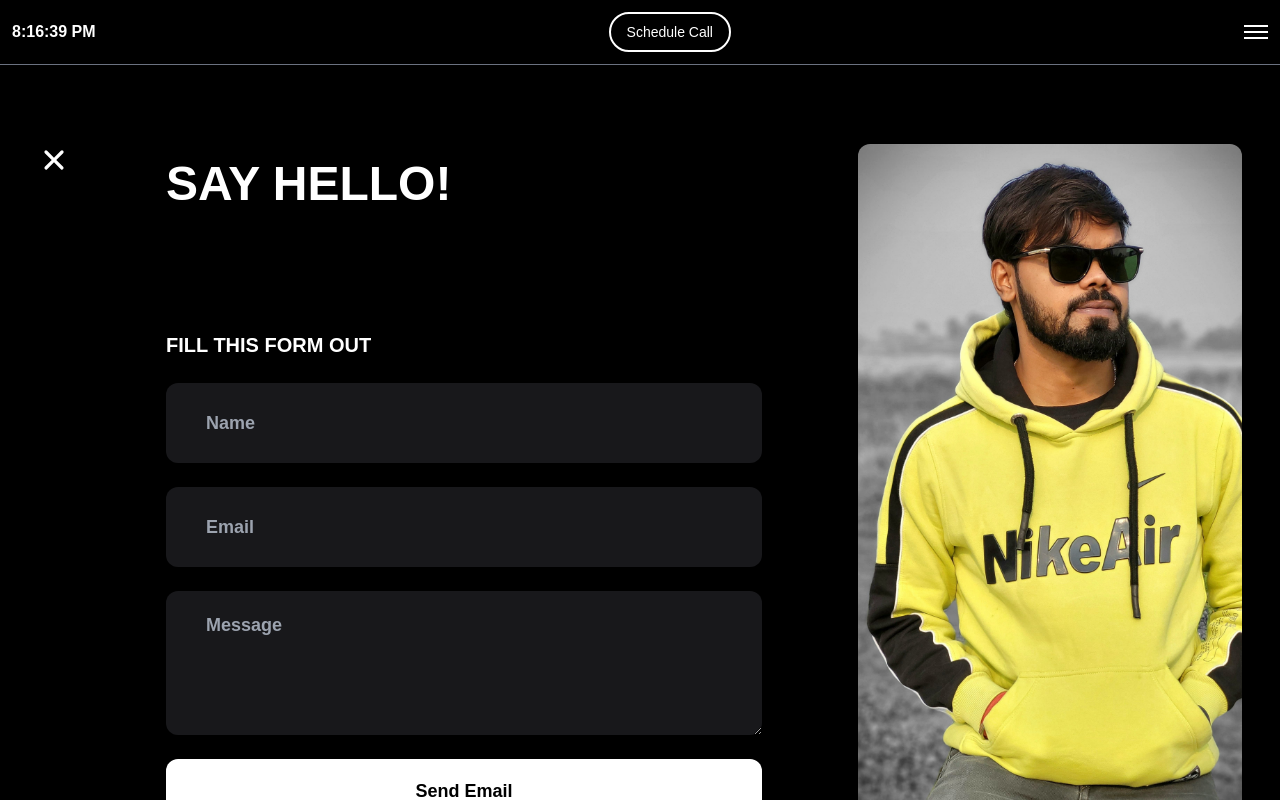
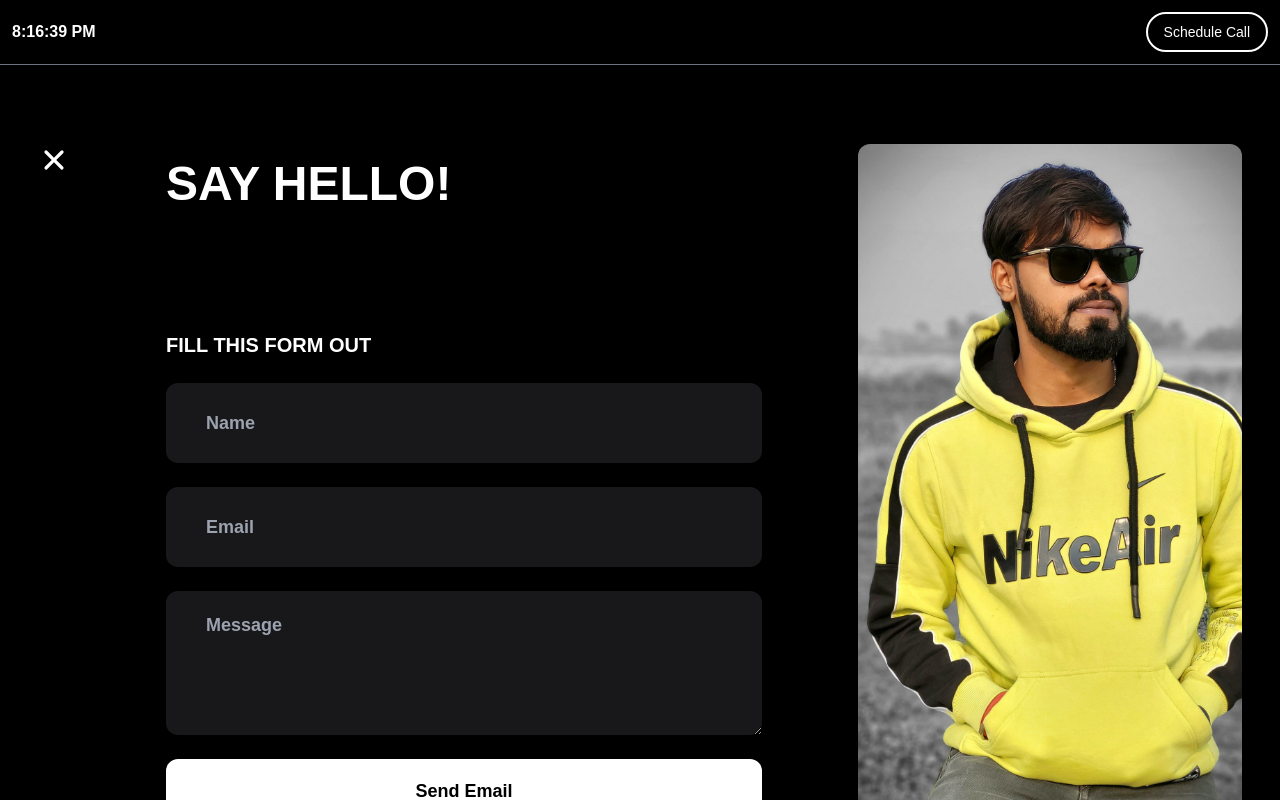
Before and after one commit to Raksh-hac/Portfolio, a React (Vite) app: page / in a window 1280 px wide. Both pictures are taken after a click on the button "CONTACT NOW". Shown: the part 6861-7661 px from the top of the page. Built offline with nearby package versions, Linux system fonts and the light colour scheme; a web font is replaced by a local one.

Commit message:
Update Contact.jsx

```diff
--- a/src/Components/Contact.jsx
+++ b/src/Components/Contact.jsx
@@ -1,6 +1,6 @@
 import { React, useState, useEffect } from 'react';
-import { motion, AnimatePresence } from 'framer-motion';
-import Dropdown from './Dropdown';
+import { motion } from 'framer-motion';
+// import Dropdown from './Dropdown';
 import ProfileImage from "../assets/Images/Profile.jpeg";
 import { XIcon } from '@heroicons/react/solid';
 import { TextGenerateEffect } from '../ui/TextGenrate';
@@ -20,8 +20,8 @@ function useLocalTime() {
 
 function Contact({onClose}) {
   const time = useLocalTime();
-  const [isDropdownOpen, setIsDropdownOpen] = useState(false);
-  const toggleDropdown = () => setIsDropdownOpen((prev) => !prev);
+  // const [isDropdownOpen, setIsDropdownOpen] = useState(false);
+  // const toggleDropdown = () => setIsDropdownOpen((prev) => !prev);
 
   return (
     <motion.div
@@ -37,7 +37,7 @@ function Contact({onClose}) {
         <button className="rounded-full px-4 py-2 border-2 border-white text-sm hover:border-white hover:bg-white hover:font-bold hover:text-black transition-all duration-200">
           Schedule Call
         </button>
-        <div
+{/*         <div
           className="flex flex-col z-50 justify-center items-center space-y-1 cursor-pointer"
           onClick={toggleDropdown}
         >
@@ -56,7 +56,7 @@ function Contact({onClose}) {
               isDropdownOpen ? '-rotate-45 -translate-y-2' : ''
             }`}
           ></span>
-        </div>
+        </div> */}
       </nav>
 
       {/* Main Content */}
@@ -119,9 +119,9 @@ function Contact({onClose}) {
         />
       </div>
 
-      <AnimatePresence>
+{/*       <AnimatePresence>
         {isDropdownOpen && <Dropdown onClose={toggleDropdown} />}
-      </AnimatePresence>
+      </AnimatePresence> */}
     </motion.div>
   );
 }
```
